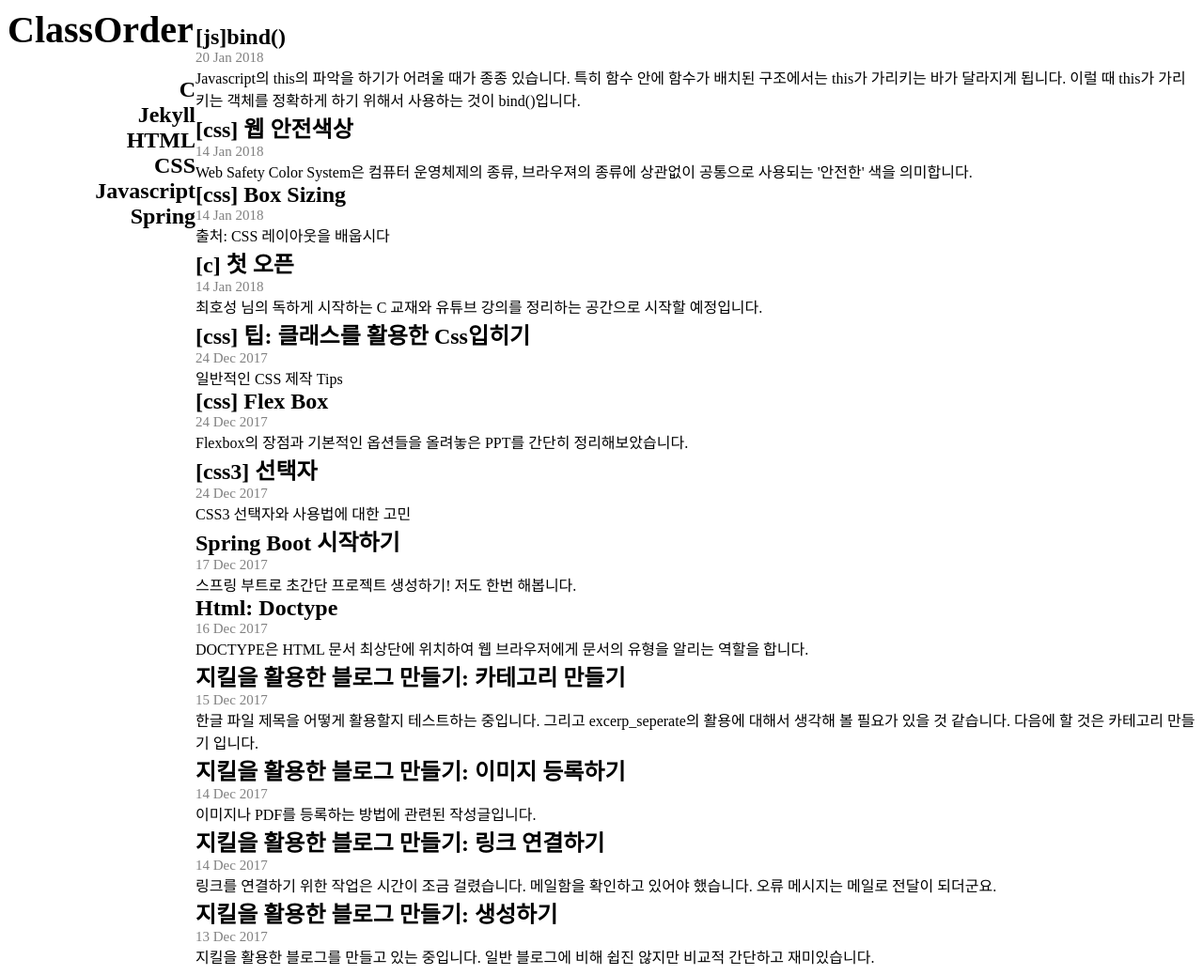
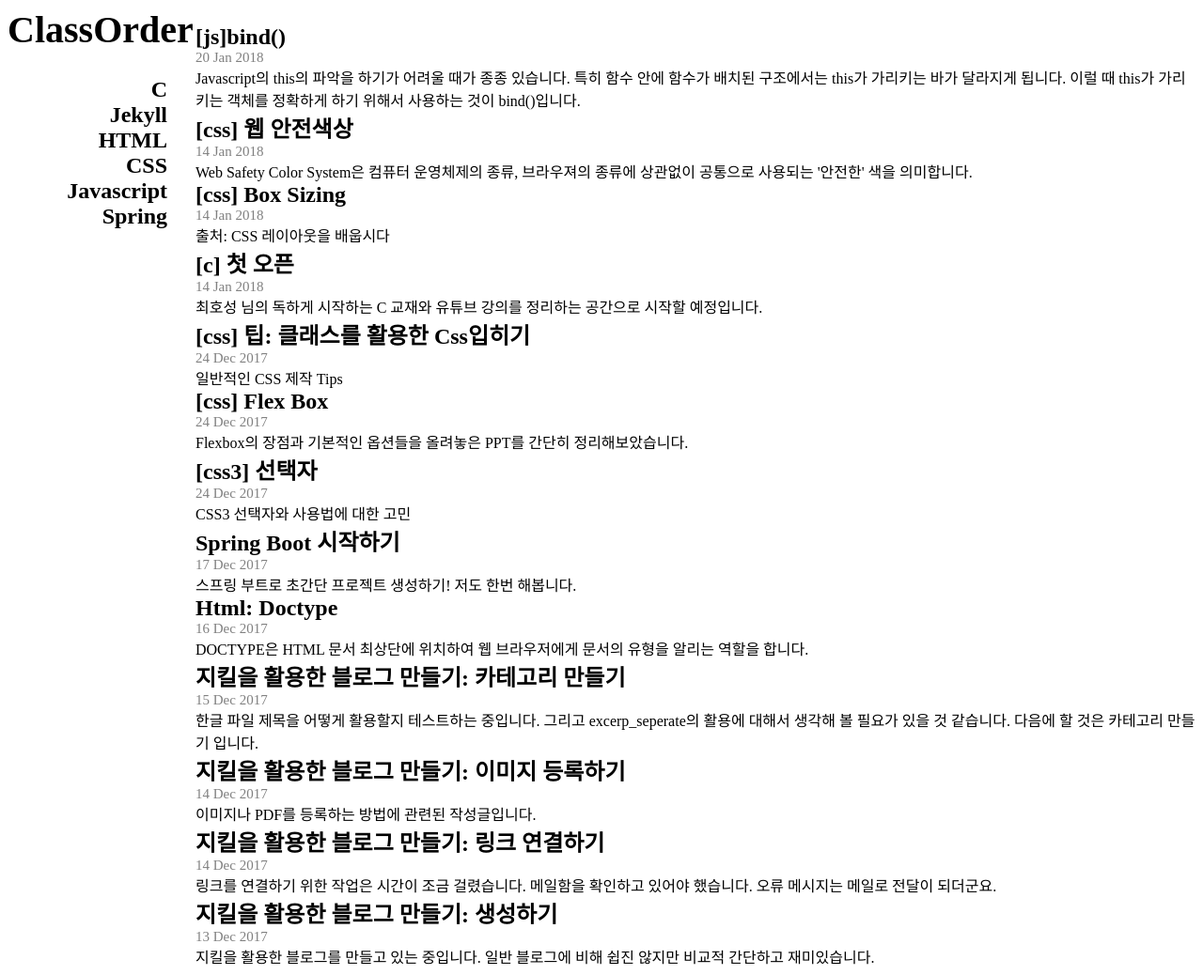
Before and after one commit to ProjectTavern/deprecated-winterguard.github.io, a Jekyll site: the page built from index.html, in a window 1280 px wide. Shown: the whole page at 94% size. Built offline with Jekyll 4.4.1, drawn with Linux system fonts in a browser that asks for light colours; nearby versions of some CDN libraries; the list of posts is cut into pages by our own code.

Commit message:
right margin

```diff
--- a/_includes/head.html
+++ b/_includes/head.html
@@ -26,7 +26,7 @@
       font-size:1.5em;
       font-weight:bold;
     }
-    .categories li{margin-left:30px}
+    .categories li{margin-right:30px}
 
   </style>
 </head>
```
